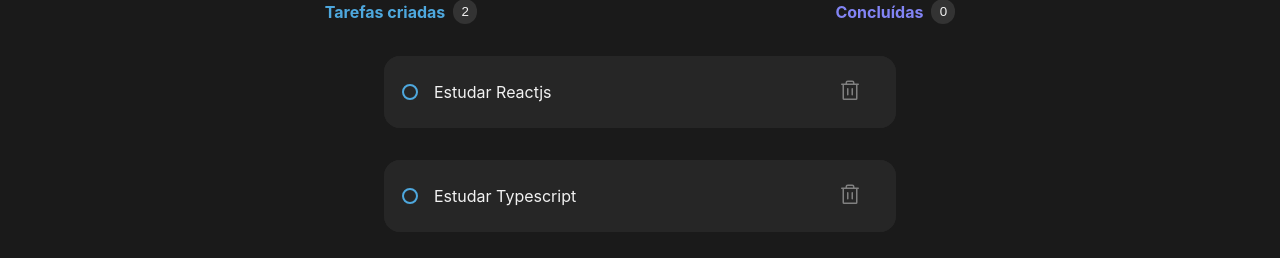
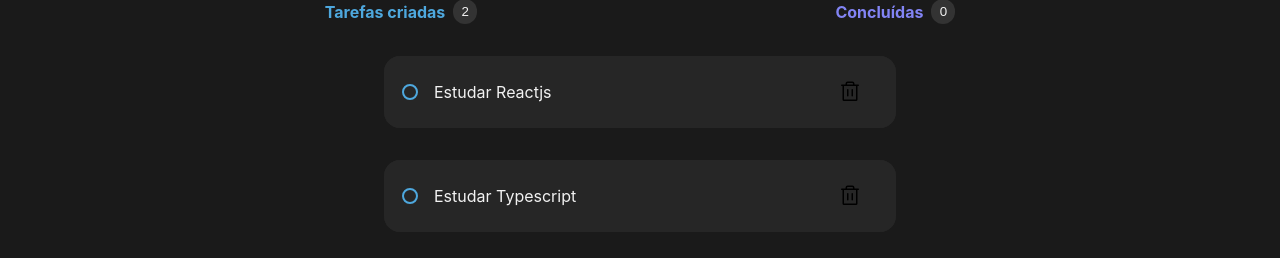
Before and after one commit to antoniobiasotti/01.2-desafio-reactjs, a React (Vite) app: page / in a window 1280 px wide. Shown: the part 216-474 px from the top of the page. Built offline with nearby package versions, Linux system fonts and the light colour scheme.

Commit message:
improve: trash Icon style

```diff
--- a/src/components/Todo.jsx
+++ b/src/components/Todo.jsx
@@ -17,7 +17,9 @@
                          <label>{content}</label>
                     </div>
                     <button onClick={onDelete} title="Deletar todo">
-                         <Icon.Trash size={24} color="#808080" />
+                         <div>
+                              <Icon.Trash size={24} />
+                         </div>
                     </button>
                </div>
           </main>
--- a/src/components/Todo.module.css
+++ b/src/components/Todo.module.css
@@ -63,11 +63,12 @@
     height: 24;
 }
 
-.todo button:hover {
-    color: var(--danger);
-    background: var(--gray-400);
-
-    /* padding: 5px; */
+.todo button div:hover {
+   background: var(--gray-400);
+   color: var(--danger);
+   transition: color 0.1s;
+   padding: 2px;
+   border-radius: 4px;
 }
 
  .todo input:hover{
@@ -75,7 +76,6 @@
  }
 
 .todo input:checked {
-    color: var(--purple);
     outline: none;
     background-color: var(--purple);
     border: 2px solid var(--purple);
```
